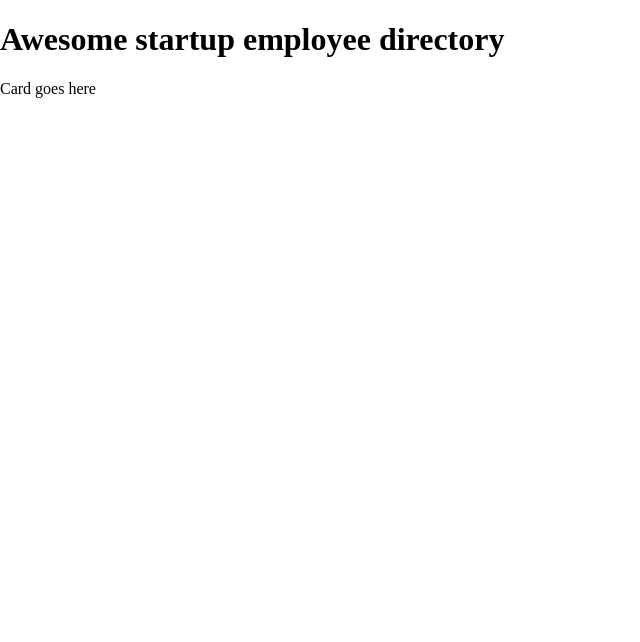
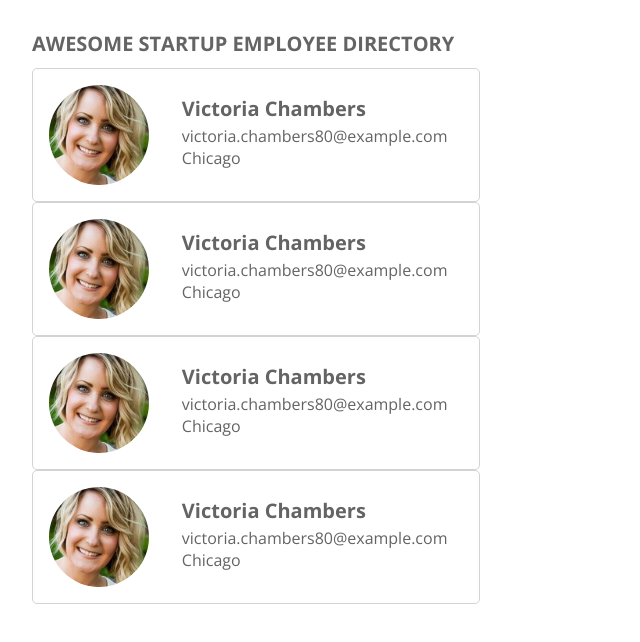
Before and after one commit to Hazelrl/directory-of-employees-using-API, a plain HTML site: page index.html in a window 1280 px wide. Shown: the whole page, without its empty margins (0-640 px from the left). Drawn offline with nearby package versions, Linux system fonts and the light colour scheme.

Commit message:
Employee card CSS

```diff
--- a/css/styles.css
+++ b/css/styles.css
@@ -0,0 +1,121 @@
+* {
+    box-sizing: border-box;
+}
+
+body {
+    font-family: 'Open Sans', sans-serif;
+    font-weight: 400;
+    text-align: center;
+    background-color: #fff;
+    margin: 2rem;
+    height: 100vh;
+    color: rgb(100, 100, 100);
+}
+
+h1 {
+    font-weight: 700;
+    text-align: left;
+    font-size: 1.25rem;
+    text-transform: uppercase;
+}
+
+.card-container {
+    display: flex;
+    flex-direction: column;
+    flex-wrap: wrap;
+    align-content: space-between;
+}
+
+.card {
+    display: grid;
+    grid-template-areas:
+    "img"
+    "name"
+    "email"
+    "town"
+    ;
+    border: 1px solid lightgrey;
+    border-radius: 5px;
+    padding: 1rem;
+    justify-items: center;
+}
+
+
+
+.employee-img {
+    grid-area: img;
+    width: 100px;
+    height: 100px;
+    border-radius: 50%;
+    margin: 1rem 2rem 1rem;
+}
+
+.employee-name {
+    grid-area: name;
+    font-size: 1.25em;
+    font-weight: bold;
+    margin-bottom: 8px;
+}
+
+.employee-email {
+    grid-area: email;
+    text-decoration: none;
+    color: inherit;
+}
+
+.employee-town {
+    grid-area: town;
+    margin-top: 2px;
+}
+
+
+
+
+/* ====MEDIA QUERIES====*/
+
+@media (min-width: 768px) {
+
+    .card {
+        /* background-color: lightpink; */
+        grid-template-columns: 1fr 2fr;
+        grid-template-areas:
+            "img name name"
+            "img email email"
+            "img town town"
+            ;
+        justify-items: left;
+        padding: 0;
+    }
+
+
+    .employee-name {
+        /* background-color: red; */
+        margin-bottom: 0px;
+        padding-top: 0.4em;
+        padding-bottom: 0.2em;
+    }
+
+    .employee-email, .employee-town, .employee-name {
+        padding-right: 2rem;
+    }
+
+
+    .employee-town {
+        /* background-color: blue;  */
+        margin-top: 0px;
+        padding-bottom: 1em;
+        padding-top: 0.1em;
+    }
+
+    .employee-name {
+        /* font-size: 1rem; */
+    }
+
+    .employee-email, .employee-town {
+        /* font-size: 0.8rem; */
+    }
+
+    .employee-img {
+        margin: 1rem 1rem 1rem;
+    }
+}
--- a/index.html
+++ b/index.html
@@ -2,9 +2,9 @@
 <html lang="en">
   <head>
     <meta charset="utf-8">
-    <title>Page title</title>
+    <title>Employee directory</title>
     <meta name="viewport" content="width=device-width, initial-scale=1.0">
-    <link href='https://fonts.googleapis.com/css?family=Varela+Round' rel='stylesheet' type='text/css'>
+    <link href="https://fonts.googleapis.com/css2?family=Open+Sans:wght@400;600;700&display=swap" rel="stylesheet">
     <link href="css/normalize.css" rel="stylesheet">
     <link href="css/styles.css" rel="stylesheet">
   </head>
@@ -14,9 +14,35 @@
     </header>
     <main>
         <div class="card-container">
+
             <div class="card">
-                <p>Card goes here</p>
+                <img class="employee-img" alt="Victoria Chambers" src="images/member-1.jpg">
+                <p class="employee-name">Victoria Chambers</p>
+                <a href="mailto:victoria.chambers80@example.com" class="employee-email">victoria.chambers80@example.com</a>
+                <p class="employee-town">Chicago</p>
             </div>
+
+            <div class="card">
+                <img class="employee-img" alt="Victoria Chambers" src="images/member-1.jpg">
+                <p class="employee-name">Victoria Chambers</p>
+                <a href="mailto:victoria.chambers80@example.com" class="employee-email">victoria.chambers80@example.com</a>
+                <p class="employee-town">Chicago</p>
+            </div>
+
+            <div class="card">
+                <img class="employee-img" alt="Victoria Chambers" src="images/member-1.jpg">
+                <p class="employee-name">Victoria Chambers</p>
+                <a href="mailto:victoria.chambers80@example.com" class="employee-email">victoria.chambers80@example.com</a>
+                <p class="employee-town">Chicago</p>
+            </div>
+
+            <div class="card">
+                <img class="employee-img" alt="Victoria Chambers" src="images/member-1.jpg">
+                <p class="employee-name">Victoria Chambers</p>
+                <a href="mailto:victoria.chambers80@example.com" class="employee-email">victoria.chambers80@example.com</a>
+                <p class="employee-town">Chicago</p>
+            </div>
+
         </div>
     </main>
     <footer>
```
Also changed, not shown: images/member-1.jpg (added).
